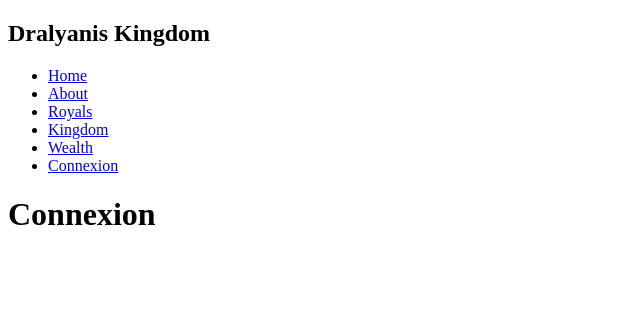
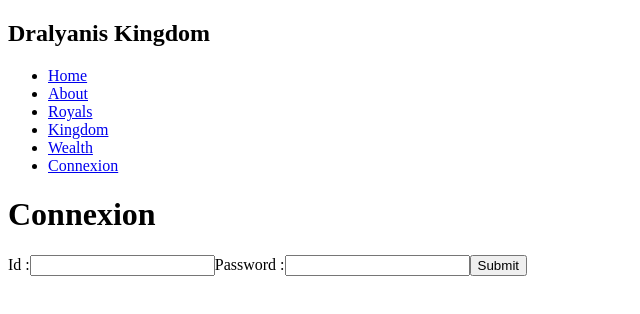
Before and after one commit to Alexandra-Rdrgs/checkpoint-4, a React (Vite) app in the folder frontend/: page /connexion in a window 1280 px wide. Shown: the top 314 px of the page, without its empty margins (0-640 px from the left). Built offline with nearby package versions, Linux system fonts and the light colour scheme.

Commit message:
Structure of the connexion page

```diff
--- a/frontend/src/pages/Connexion.jsx
+++ b/frontend/src/pages/Connexion.jsx
@@ -5,6 +5,17 @@ export default function Connexion() {
     <div>
       <Header />
       <h1>Connexion</h1>
+      <form>
+        <label htmlFor="id">
+          Id :
+          <input type="text" name="email" />
+        </label>
+        <label htmlFor="password">
+          Password :
+          <input type="text" name="password" />
+        </label>
+        <input type="submit" value="Submit" />
+      </form>
     </div>
   );
 }
```
